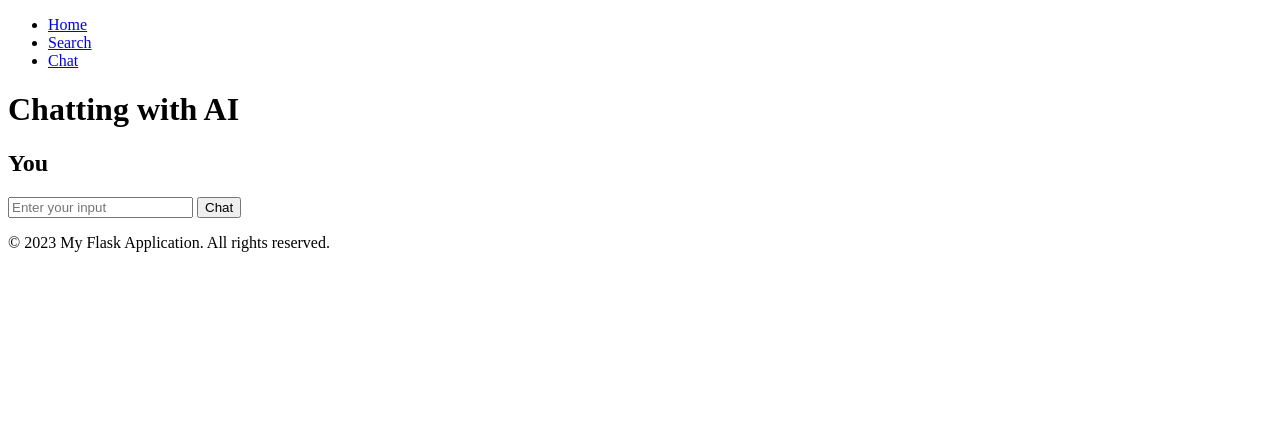
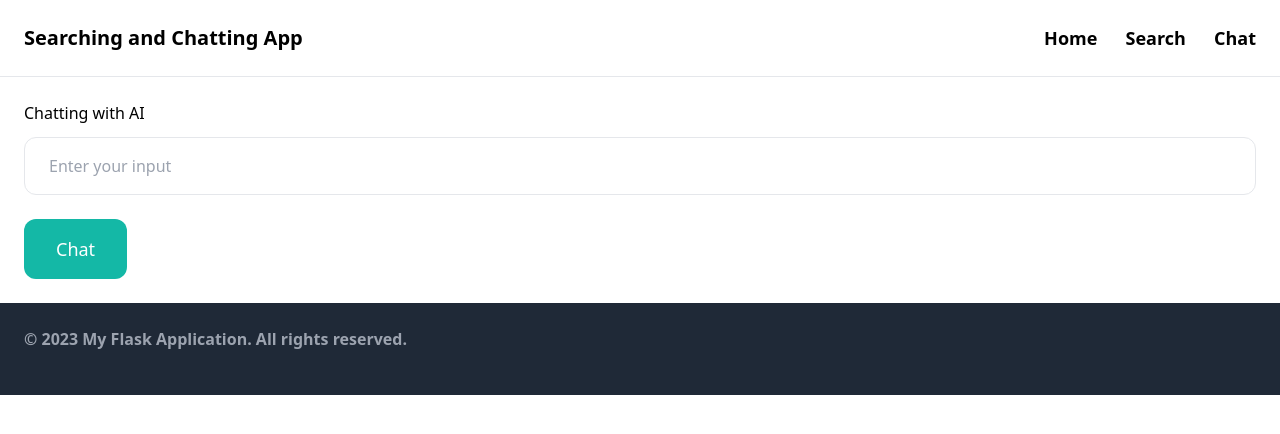
Before and after one commit to zawlurnthan/SearchAndChat, a Flask app: page /chat in a window 1280 px wide. Shown: the top 434 px of the page. Run offline with Flask 3, Linux system fonts and the light colour scheme; some libraries are stand-ins or nearby versions.

Commit message:
beautify a little bit

```diff
--- a/templates/base.html
+++ b/templates/base.html
@@ -3,25 +3,27 @@
 <head>
     <meta charset="UTF-8">
     <meta name="viewpoint" content="with=device-width, initial-scale=1.0">
+    <script src="https://cdn.tailwindcss.com"></script>
     <title>{% block title %}{% endblock %}</title>
 </head>
 
 <body>
 
-    <nav>
-        <ul>
-            <li><a href="{{ url_for('index') }}">Home</a></li>
-            <li><a href="{{ url_for('search') }}">Search</a></li>
-            <li><a href="{{ url_for('chat') }}">Chat</a></li>
-        </ul>
+    <nav class="py-6 px-6 flex justify-between items_center border-b border-gray-200">
+        <a href="/" class="text-xl font-semibold">Searching and Chatting App</a>
+        <div class="space-x-6">
+            <a href="{{ url_for('index') }}" class="text-lg font-semibold hover:text-gray-500">Home</a>
+            <a href="{{ url_for('search') }}" class="text-lg font-semibold hover:text-gray-500">Search</a>
+            <a href="{{ url_for('chat') }}" class="text-lg font-semibold hover:text-gray-500">Chat</a>
+        </div>
     </nav>
 
-    <main>
+    <main class="px-6 py-6">
         {% block content %}{% endblock %}
     </main>
 
-    <footer>
-        <p>&copy; 2023 My Flask Application. All rights reserved.</p>
+    <footer class="py-6 px-6 flex justify-between bg-gray-800">
+        <p class="mb-5 font-semibold text-gray-400">&copy; <script>document.write( new Date().getFullYear() );</script> My Flask Application. All rights reserved.</p>
     </footer>
 </body>
 </html>
--- a/templates/chat.html
+++ b/templates/chat.html
@@ -5,19 +5,18 @@
 {% block content %}
 
     <div class="container">
-        <h1>Chatting with AI</h1>
-        <div class="input-box">
-            <h2>You</h2>
+        <h1 class="pb-3">Chatting with AI</h1>
+        <div>
             <form action="/chat" method="POST">
-                <input type="text" name="question" placeholder="Enter your input" value="{{ question }}">
-                <button type="submit">Chat</button>
+                <input class="w-full py-4 px-6 rounded-xl border" type="text" name="question" placeholder="Enter your input" value="{{ question }}">
+                <button class="mt-6 py-4 px-8 text-lg bg-teal-500 hover:bg-teal-700 rounded-xl text-white" type="submit">Chat</button>
             </form>
         </div>
 
         {% if answer %}
-        <div class="result-box">
-            <h2>AI</h2>
-            <p>{{ answer }}</p>
+        <div class="p-5">
+            <h2 class="pb-3">AI</h2>
+            <p class="py-5 px-5 rounded-xl bg-gray-200">{{ answer }}</p>
         </div>
         {% endif %}
     </div>
```
Also changed, not shown: templates/index.html (+5 -5 lines), templates/search.html (+5 -13 lines).
